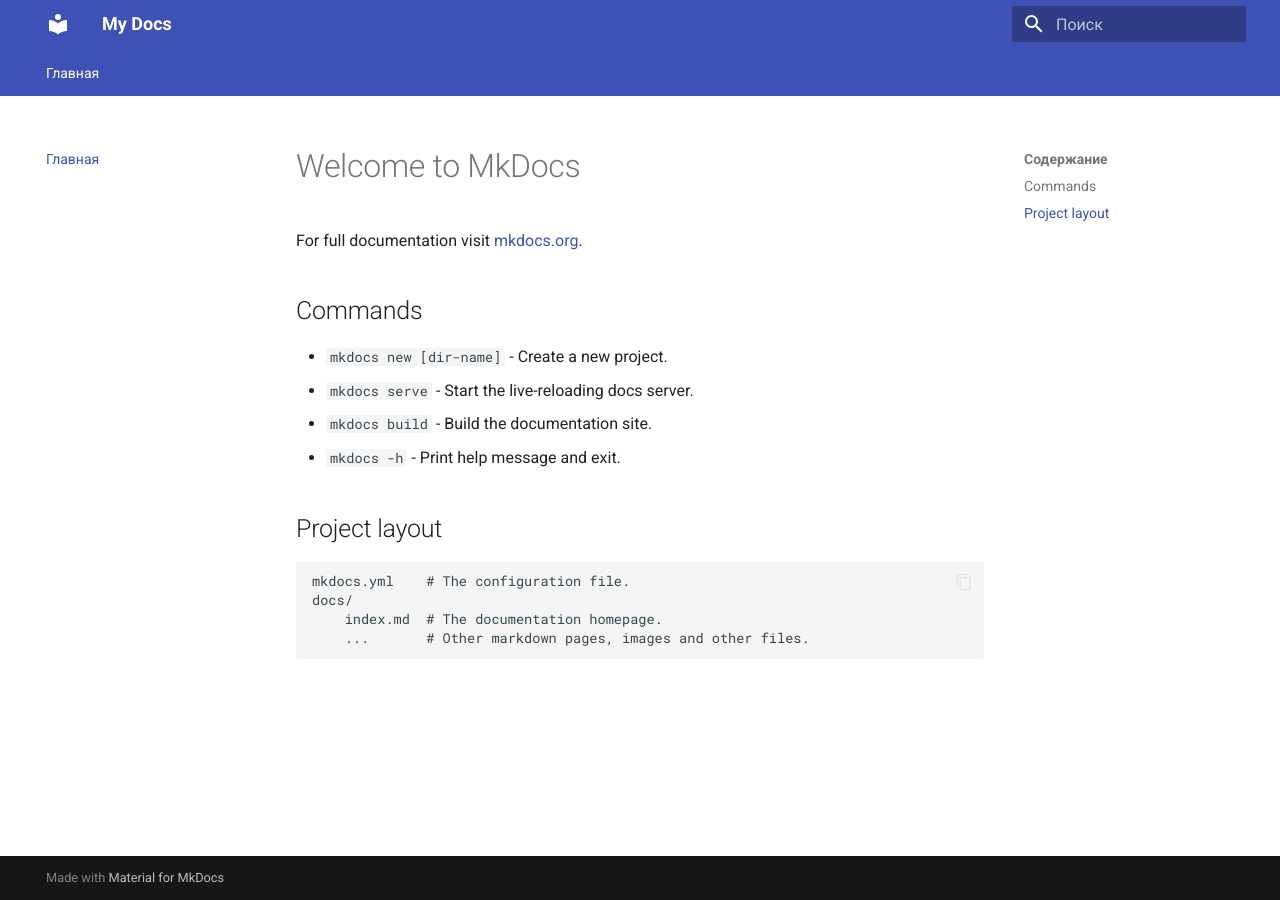
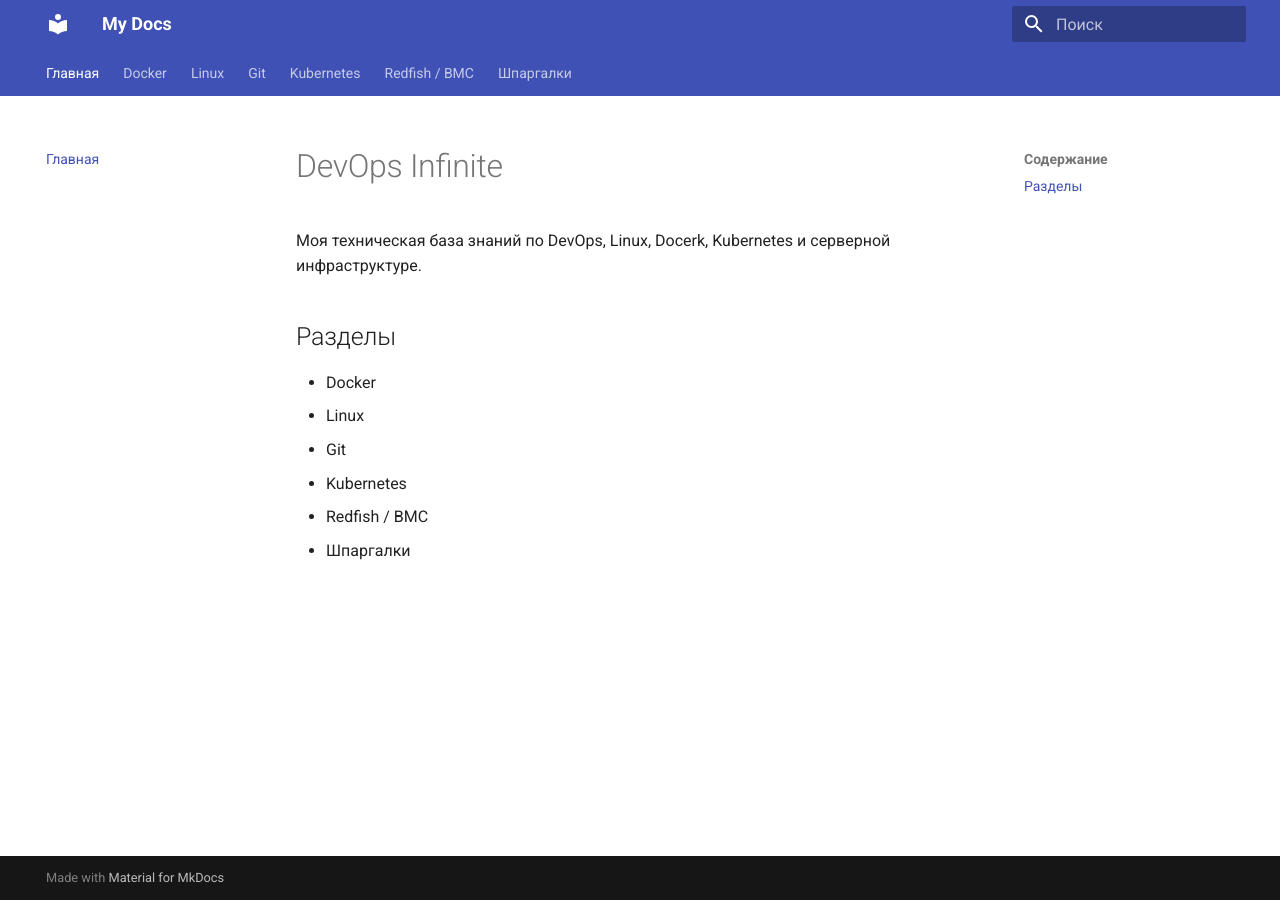
Before and after one commit to andrey97d/andrey97d.github.io, an MkDocs documentation site: the page built from docs/index.md, in a window 1280 px wide. Built offline with MkDocs 1.6.1 and Material for MkDocs 9.7.7, drawn with Linux system fonts in a browser that asks for light colours.

Commit message:
add docs:

```diff
--- a/docs/index.md
+++ b/docs/index.md
@@ -1,17 +1,12 @@
-# Welcome to MkDocs
+# DevOps Infinite
 
-For full documentation visit [mkdocs.org](https://www.mkdocs.org).
+Моя техническая база знаний по DevOps, Linux, Docerk, Kubernetes и серверной инфраструктуре.
 
-## Commands
+## Разделы
 
-* `mkdocs new [dir-name]` - Create a new project.
-* `mkdocs serve` - Start the live-reloading docs server.
-* `mkdocs build` - Build the documentation site.
-* `mkdocs -h` - Print help message and exit.
-
-## Project layout
-
-    mkdocs.yml    # The configuration file.
-    docs/
-        index.md  # The documentation homepage.
-        ...       # Other markdown pages, images and other files.
+- Docker
+- Linux
+- Git
+- Kubernetes
+- Redfish / BMC
+- Шпаргалки
--- a/mkdocs.yml
+++ b/mkdocs.yml
@@ -14,4 +14,17 @@
 
 
 nav:
-- Главная: index.md
+  - Главная: index.md
+  - Docker:
+    - Обзор: docker/index.md
+    - Сети: docker/network.md
+  - Linux:
+    - Обзор: linux/index.md
+  - Git:
+    - Обзор: git/index.md
+  - Kubernetes:
+    - Обзор: kubernetes/index.md
+  - Redfish / BMC:
+    - Обзор: redfish/index.md
+  - Шпаргалки:
+    - Обзор: cheatsheets/index.md
```
Also changed, not shown: docs/docker/index.md (added, +14 -0 lines), docs/cheatsheets/index.md (added), docs/docker/network.md (added), docs/git/index.md (added), docs/kubernetes/index.md (added), docs/linux/index.md (added), docs/redfish/index.md (added).
